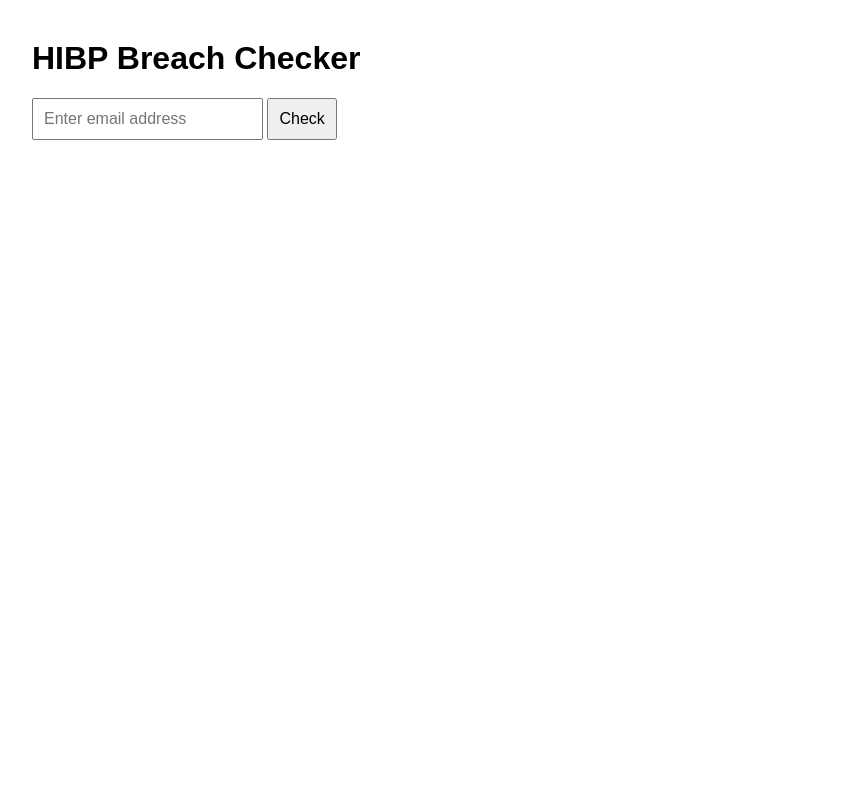
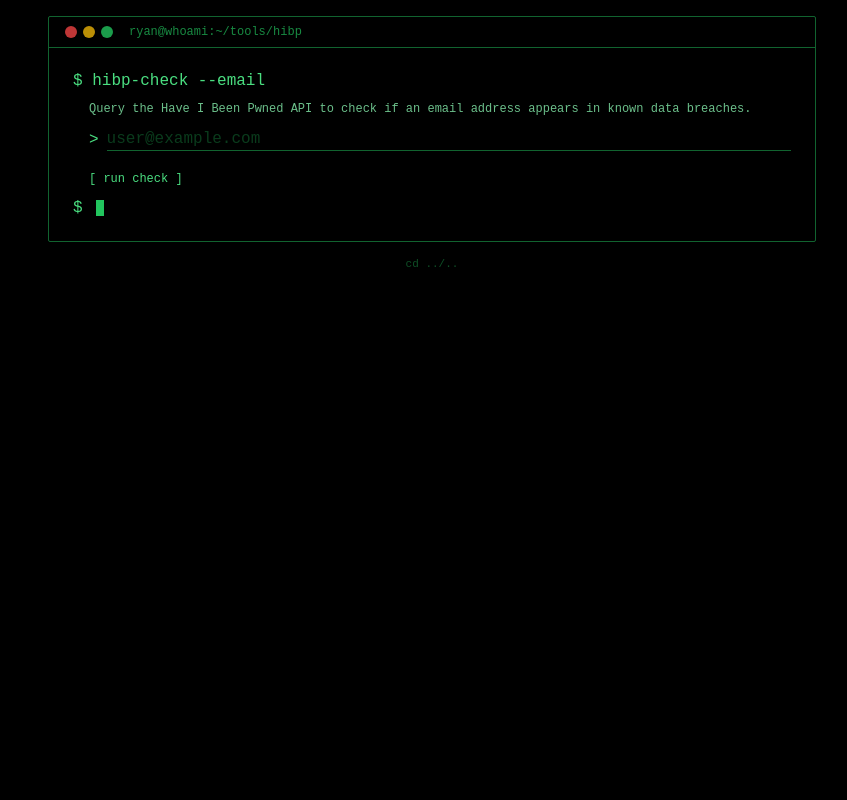
Before and after one commit to JRyanHenson/hibp-checker, a Flask app: template templates/index.html in a window 1280 px wide. Shown: the whole page, without its empty margins (208-1055 px from the left). Run offline with Flask 3, Linux system fonts and the light colour scheme; the template is opened without the code that fills it, so the values that code supplies are empty.

Commit message:
Phase 1-3: production Dockerfile, blueprint routing,terminal UI

```diff
--- a/app.py
+++ b/app.py
@@ -1,19 +1,31 @@
 import os
 import urllib.parse
 import requests
-from flask import Flask, render_template, request
+from flask import Flask, Blueprint, render_template, request
 
 app = Flask(__name__)
 
 HIBP_API_KEY = os.getenv("HIBP_API_KEY")
-HIBP_USER_AGENT = os.getenv("HIBP_USER_AGENT", "hibp-devsecops-demo")
+HIBP_USER_AGENT = os.getenv("HIBP_USER_AGENT", "ryanhenson-hibp")
 HIBP_BASE_URL = "https://haveibeenpwned.com/api/v3/breachedaccount/"
 
-@app.route("/", methods=["GET"])
+# Health check at root — used by the ALB to verify the container is alive.
+# Lives outside the blueprint so the ALB can reach /health directly,
+# without needing to know anything about /tools/hibp.
+@app.route("/health")
+def health():
+    return {"status": "ok"}, 200
+
+# Blueprint groups all app routes under /tools/hibp.
+# When the ALB forwards /tools/hibp/* to this container, Flask matches
+# these routes correctly without any extra nginx or path-stripping config.
+bp = Blueprint("hibp", __name__, url_prefix="/tools/hibp")
+
+@bp.route("/", methods=["GET"], strict_slashes=False)
 def home():
     return render_template("index.html")
 
-@app.route("/check", methods=["POST"])
+@bp.route("/check", methods=["POST"])
 def check_email():
     email = request.form.get("email", "").strip()
 
@@ -45,5 +57,7 @@ def check_email():
         error=f"HIBP API returned unexpected status: {response.status_code}"
     )
 
+app.register_blueprint(bp)
+
 if __name__ == "__main__":
     app.run(host="0.0.0.0", port=8000)
--- a/requirements.txt
+++ b/requirements.txt
@@ -1,3 +1,4 @@
 Flask==3.0.3
 requests==2.32.3
 gunicorn==23.0.0
+pytest==8.3.2
--- a/templates/index.html
+++ b/templates/index.html
@@ -2,45 +2,234 @@
 <html lang="en">
 <head>
   <meta charset="UTF-8">
-  <title>HIBP Breach Checker</title>
+  <meta name="viewport" content="width=device-width, initial-scale=1.0">
+  <title>HIBP Checker | Ryan Henson</title>
   <style>
-    body { font-family: Arial, sans-serif; max-width: 800px; margin: 40px auto; }
-    input, button { padding: 10px; font-size: 16px; }
-    .error { color: #b00020; }
-    .result { margin-top: 20px; padding: 15px; border: 1px solid #ccc; }
+    * { box-sizing: border-box; margin: 0; padding: 0; }
+
+    body {
+      background: #000;
+      color: #22c55e;
+      font-family: 'Courier New', Courier, monospace;
+      font-size: 16px;
+      padding: 1rem;
+      min-height: 100vh;
+    }
+
+    .terminal {
+      max-width: 768px;
+      margin: 0 auto;
+      border: 1px solid rgba(34, 197, 94, 0.5);
+      border-radius: 2px;
+      overflow: hidden;
+    }
+
+    /* Traffic light buttons + path — matches whoami-site header */
+    .terminal-header {
+      border-bottom: 1px solid rgba(34, 197, 94, 0.5);
+      padding: 8px 16px;
+      display: flex;
+      align-items: center;
+      gap: 8px;
+    }
+
+    .dots { display: flex; gap: 6px; }
+    .dot {
+      width: 12px;
+      height: 12px;
+      border-radius: 50%;
+    }
+    .dot-red    { background: rgba(239, 68, 68, 0.8); }
+    .dot-yellow { background: rgba(234, 179, 8, 0.8); }
+    .dot-green  { background: rgba(34, 197, 94, 0.8); }
+
+    .terminal-path {
+      color: rgba(34, 197, 94, 0.7);
+      font-size: 12px;
+      margin-left: 8px;
+    }
+
+    .terminal-body {
+      padding: 1.5rem;
+      display: flex;
+      flex-direction: column;
+      gap: 0.75rem;
+    }
+
+    /* $ prompt lines */
+    .prompt-line { color: #4ade80; }
+    .prompt      { color: #4ade80; }
+
+    .description {
+      color: rgba(134, 239, 172, 0.8);
+      padding-left: 1rem;
+      font-size: 12px;
+    }
+
+    /* Input row */
+    .input-row {
+      display: flex;
+      align-items: center;
+      gap: 0.5rem;
+      padding-left: 1rem;
+    }
+
+    .email-input {
+      background: transparent;
+      border: none;
+      border-bottom: 1px solid rgba(34, 197, 94, 0.5);
+      color: #86efac;
+      font-family: inherit;
+      font-size: inherit;
+      outline: none;
+      flex: 1;
+      padding: 2px 0;
+    }
+
+    .email-input::placeholder { color: rgba(34, 197, 94, 0.3); }
+
+    .submit-btn {
+      background: transparent;
+      border: none;
+      color: #4ade80;
+      font-family: inherit;
+      font-size: 12px;
+      cursor: pointer;
+      padding-left: 1rem;
+    }
+
+    .submit-btn:hover { color: #86efac; }
+
+    /* Result blocks */
+    .result { padding-left: 1rem; }
+
+    .result-clean { color: #4ade80; }
+    .result-alert { color: #f87171; }
+    .result-error { color: #f87171; }
+
+    .breach-list {
+      list-style: none;
+      margin-top: 0.5rem;
+      display: flex;
+      flex-direction: column;
+      gap: 0.5rem;
+    }
+
+    .breach-item {
+      border-left: 2px solid rgba(248, 113, 113, 0.4);
+      padding-left: 0.75rem;
+      font-size: 12px;
+    }
+
+    .breach-title { color: #fbbf24; }
+    .breach-meta  { color: rgba(34, 197, 94, 0.5); }
+
+    .cursor {
+      display: inline-block;
+      width: 8px;
+      height: 16px;
+      background: #22c55e;
+      margin-left: 4px;
+      vertical-align: middle;
+    }
+
+    .back-link {
+      display: block;
+      text-align: center;
+      color: rgba(34, 197, 94, 0.4);
+      text-decoration: none;
+      font-size: 11px;
+      margin-top: 1rem;
+    }
+
+    .back-link:hover { color: rgba(34, 197, 94, 0.7); }
+
+    @media (max-width: 640px) {
+      body        { padding: 0.5rem; }
+      .terminal-body { padding: 1rem; }
+    }
   </style>
 </head>
 <body>
-  <h1>HIBP Breach Checker</h1>
-  <form action="/check" method="post">
-    <input type="email" name="email" placeholder="Enter email address" required>
-    <button type="submit">Check</button>
-  </form>
 
-  {% if error %}
-    <p class="error">{{ error }}</p>
-  {% endif %}
+  <div class="terminal">
 
-  {% if email %}
-    <div class="result">
-      <h2>Results for {{ email }}</h2>
+    <div class="terminal-header">
+      <div class="dots">
+        <div class="dot dot-red"></div>
+        <div class="dot dot-yellow"></div>
+        <div class="dot dot-green"></div>
+      </div>
+      <span class="terminal-path">ryan@whoami:~/tools/hibp</span>
+    </div>
 
-      {% if breaches is not none %}
-        {% if breaches|length == 0 %}
-          <p>No breach found.</p>
+    <div class="terminal-body">
+
+      <div class="prompt-line">
+        <span class="prompt">$</span> hibp-check --email
+      </div>
+
+      <div class="description">
+        Query the Have I Been Pwned API to check if an email address
+        appears in known data breaches.
+      </div>
+
+      <form action="/tools/hibp/check" method="post">
+        <div class="input-row">
+          <span class="prompt">&gt;</span>
+          <input
+            class="email-input"
+            type="email"
+            name="email"
+            placeholder="user@example.com"
+            required
+            {% if email %}value="{{ email }}"{% endif %}
+          >
+        </div>
+        <br>
+        <button class="submit-btn" type="submit">[ run check ]</button>
+      </form>
+
+      {% if error %}
+      <div class="result result-error">
+        ERROR: {{ error }}
+      </div>
+      {% endif %}
+
+      {% if email and breaches is not none %}
+      <div class="result">
+        {% if breaches | length == 0 %}
+          <div class="result-clean">
+            exit code: 0 &mdash; no breaches found for
+            <span style="color:#67e8f9">{{ email }}</span>
+          </div>
         {% else %}
-          <p>Breaches found: {{ breaches|length }}</p>
-          <ul>
+          <div class="result-alert">
+            ALERT: {{ breaches | length }} breach{{ 'es' if breaches | length > 1 else '' }} found for
+            <span style="color:#67e8f9">{{ email }}</span>
+          </div>
+          <ul class="breach-list">
             {% for breach in breaches %}
-              <li>
-                <strong>{{ breach.Name }}</strong> —
-                {{ breach.Title }} ({{ breach.BreachDate }})
-              </li>
+            <li class="breach-item">
+              <div class="breach-title">{{ breach.Title }}</div>
+              <div class="breach-meta">breached: {{ breach.BreachDate }}</div>
+              <div class="breach-meta">exposed: {{ breach.DataClasses | join(', ') }}</div>
+            </li>
             {% endfor %}
           </ul>
         {% endif %}
+      </div>
       {% endif %}
+
+      <div>
+        <span class="prompt">$</span>
+        <span class="cursor"></span>
+      </div>
+
     </div>
-  {% endif %}
+  </div>
+
+  <a class="back-link" href="/">cd ../..</a>
+
 </body>
 </html>
```
Also changed, not shown: test_app.py (added, +12 -0 lines), .github/workflows/ci.yml (added), 2 other files.
